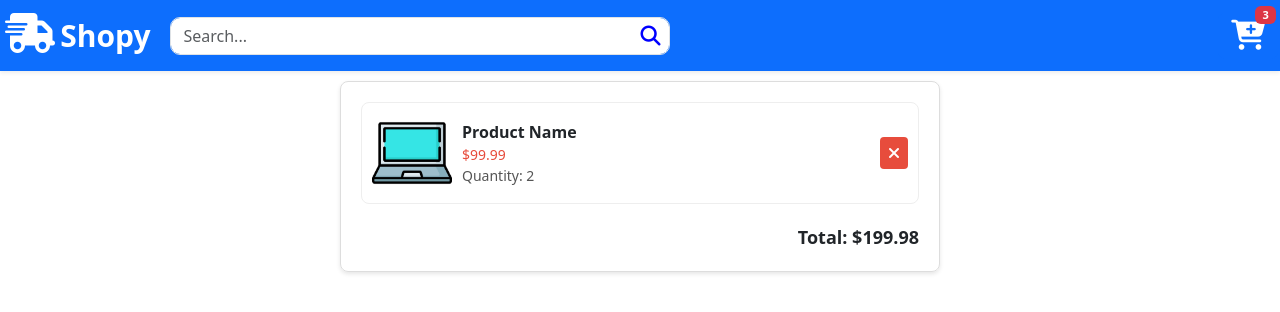
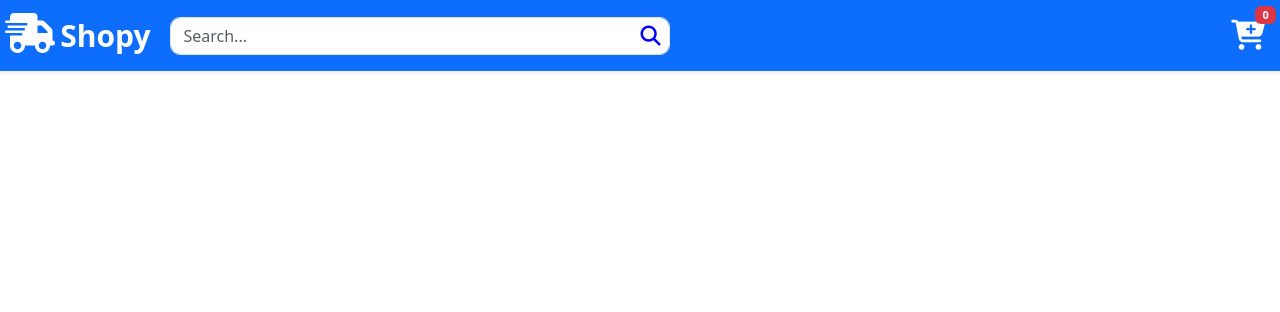
Before and after one commit to berkaylxl/Angular-Shopping-Cart-Example, an Angular app: page /cart in a window 1280 px wide. Shown: the top 312 px of the page. Built offline with nearby package versions, Linux system fonts and the light colour scheme.

Commit message:
sepetin güncellenmesi ve listelenmesi

```diff
--- a/src/app/components/cart/cart.component.css
+++ b/src/app/components/cart/cart.component.css
@@ -60,9 +60,3 @@
     padding: 4px 8px;
     cursor: pointer;
   }
-  .total-price {
-    font-size: 18px;
-    font-weight: bold;
-    text-align: right;
-    margin-top: 20px;
-  }
--- a/src/app/components/cart/cart.component.html
+++ b/src/app/components/cart/cart.component.html
@@ -1,56 +1,19 @@
 
 <ng-container *ngIf="true">
-    <div class="cart-container">
-        <div class="cart-item">
-          <img class="item-image" src="assets/laptop.png" alt="Ürün Resmi">
+    <div class="cart-container" *ngFor="let item of products; let i = index">
+        <div class="cart-item" >
+          <img class="item-image" src="{{item.image}}" alt="Ürün Resmi">
           <div class="item-details">
-            <div class="item-name">Product Name</div>
-            <div class="item-price">$99.99</div>
-            <div class="item-quantity">Quantity: 2</div>
+            <div class="item-name">{{item.title}}</div>
+            <div class="item-price">${{item.price}}</div>
+            <div class="item-quantity">Quantity:{{item.quantity}}</div>
           </div>
-          <button class="remove-button" ><i class="fa-solid fa-xmark"></i></button>
+          <button class="remove-button" (click)="removeItem(item)" ><i class="fa-solid fa-xmark"></i></button>
         </div>
-        <div class="total-price">Total: $199.98</div>
+        <div class="total-price">Total: ${{item.total}}</div>
+
       </div>
 </ng-container>
-
-
-
-<!-- <ng-container *ngIf="true">
-   <div class="card-table">
-    <div class="card-product">
-        <table class="table table-responsive">
-            <thead>
-                <tr>
-                    <th>Sr.No</th>
-                    <th>Name</th>
-                    <th>Image</th>
-                    <th>Description</th>
-                    <th>Price</th>
-                    <th>Quantity</th>
-                    <th>Total</th>
-                    <th>Action</th>
-                </tr>
-            </thead>
-            <tbody>
-                <tr>
-                    <td>1</td>
-                    <td>Iphone</td>
-                    <td>Image</td>
-                    <td>yorum</td>
-                    <td>500</td>
-                    <td>2</td>
-                    <td>500</td>
-                    <td>
-                        <button class="btn btn-danger"> <i class="fa-solid fa-xmark"></i></button>
-                    </td>
-                </tr>
-            </tbody>
-        </table>
-    </div>
-   </div>
-</ng-container> -->
-
 
 
 <ng-container *ngIf="false">
--- a/src/app/components/cart/cart.component.ts
+++ b/src/app/components/cart/cart.component.ts
@@ -1,4 +1,5 @@
-import { Component } from '@angular/core';
+import { CartService } from 'src/app/services/cart.service';
+import { Component} from '@angular/core';
 
 @Component({
   selector: 'app-cart',
@@ -6,5 +7,27 @@ import { Component } from '@angular/core';
   styleUrls: ['./cart.component.css']
 })
 export class CartComponent {
+  /**
+   *
+   */
+  public products: any = []
+  public grandTotal: number = 0;
 
+  constructor(private cartService : CartService) {
+
+  }
+
+  ngOnInit(): void {
+    this.cartService.getProducts()
+    .subscribe(res =>{
+      this.products = res;
+      this.grandTotal = this.cartService.getTotalPrice();
+    })
+  }
+  removeItem(item : any){
+   this.cartService.removeCartItem(item)
+  }
+  emptyCart(){
+    this.cartService.removeAllCart();
+  }
 }
--- a/src/app/components/header/header.component.html
+++ b/src/app/components/header/header.component.html
@@ -10,7 +10,7 @@
         </div>
         <button routerLink="cart"  class="btn btn-primary button-cart">
             <i style="font-size: 30px;" class="fas fa-cart-plus"></i>
-            <div style="font-size: 11px;" class="badge bg-danger badge-top-left">3</div>
+            <div style="font-size: 11px;" class="badge bg-danger badge-top-left">{{totalItem}}</div>
         </button>
     </div>
 </header>
--- a/src/app/components/header/header.component.ts
+++ b/src/app/components/header/header.component.ts
@@ -1,3 +1,4 @@
+import { CartService } from 'src/app/services/cart.service';
 import { Component } from '@angular/core';
 
 @Component({
@@ -7,4 +8,23 @@ import { Component } from '@angular/core';
 })
 export class HeaderComponent {
 
+  public totalItem : number =0;
+/**
+ *
+ */
+constructor(private cartService :CartService) {
+
+
 }
+
+ngOnInit():void{
+  this.cartService.getProducts()
+  .subscribe(res =>{
+    this.totalItem = res.length;
+  })
+
+
+
+}
+
+}
--- a/src/app/components/products/products.component.ts
+++ b/src/app/components/products/products.component.ts
@@ -27,5 +27,3 @@ export class ProductsComponent {
    this.cartService.addtoCart(item)
   }
 }
-
-//Todo 1:02:43
--- a/src/app/services/cart.service.ts
+++ b/src/app/services/cart.service.ts
@@ -25,11 +25,12 @@ public productList = new BehaviorSubject<any>([])
     console.log(this.cartItemList)
   }
 
-  getTotalPrice(){
+  getTotalPrice() :number{
     let grandTotal=0;
     this.cartItemList.map((a:any)=>{
       grandTotal += a.total;
     })
+    return grandTotal;
   }
   removeCartItem(product :any){
     this.cartItemList.map((a:any,index:any)=>{
@@ -37,6 +38,7 @@ public productList = new BehaviorSubject<any>([])
         this.cartItemList.splice(index,1);
       }
     })
+    this.productList.next(this.cartItemList);
   }
   removeAllCart(){
     this.cartItemList=[]
```
